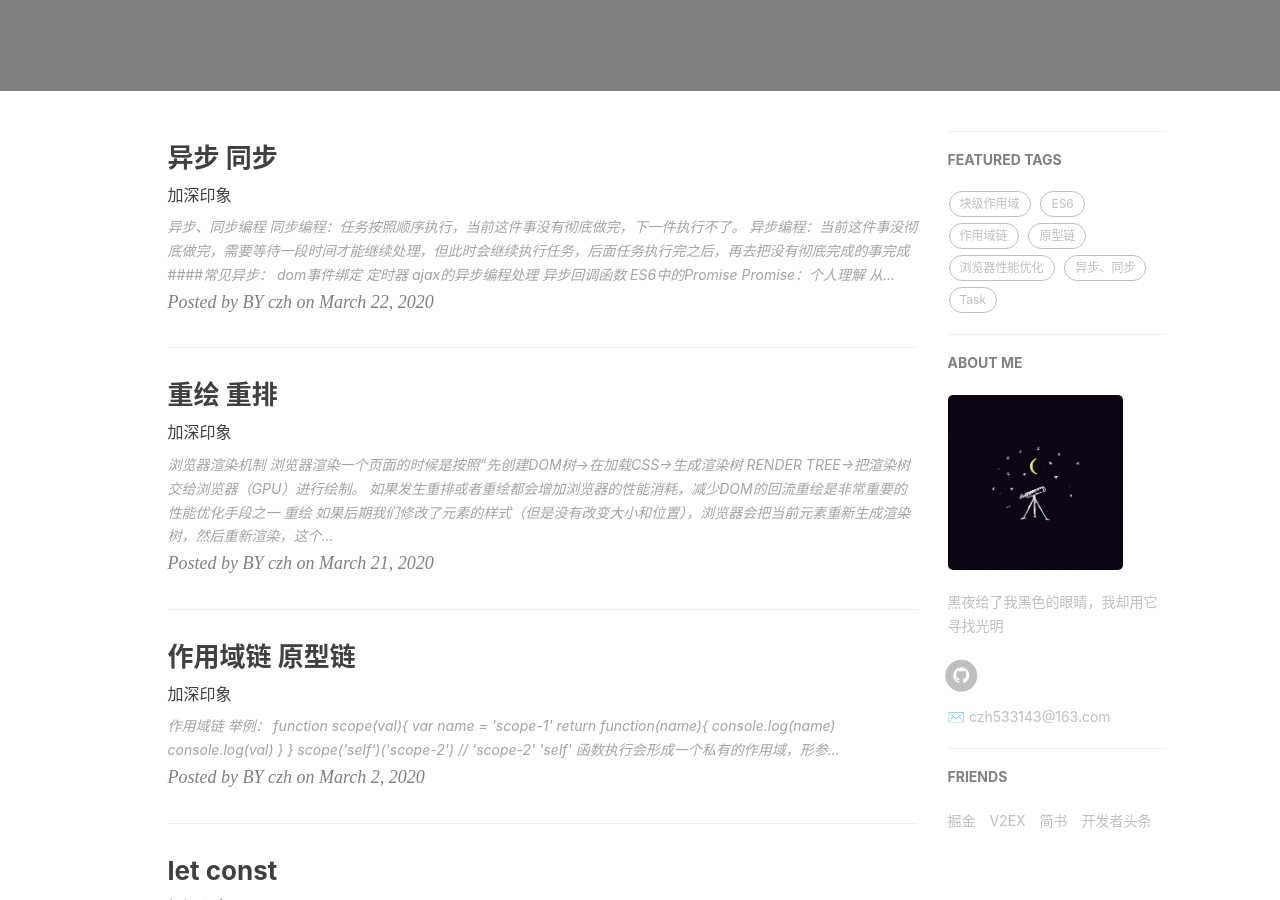
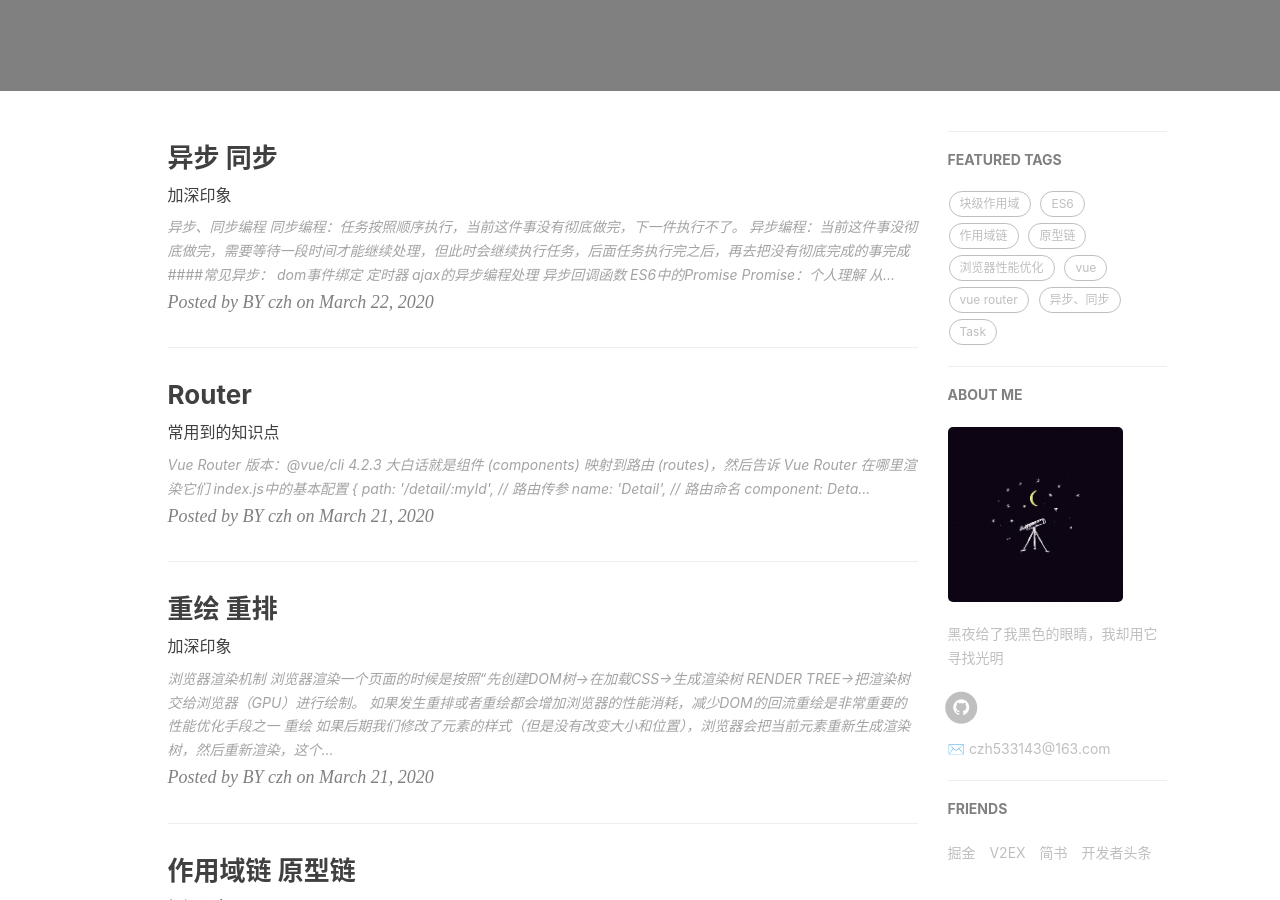
Before and after one commit to Bittersweet-Chocolate/Bittersweet-Chocolate.github.io, a Jekyll site: the page built from index.html, in a window 1280 px wide and 900 px high, scrolled down 327 px. Built offline with Jekyll 4.4.1, drawn with Linux system fonts in a browser that asks for light colours; nearby versions of some CDN libraries; the list of posts is cut into pages by our own code; comment, search, counter and statistics services are not loaded.

Commit message:
博客及个人介绍

````diff
--- /dev/null
+++ b/_posts/Vue/2021-3-24-Router.md
@@ -0,0 +1,102 @@
+---
+layout:     post
+title:      Router
+subtitle:   常用到的知识点
+date:       2020-3-21
+author:     BY czh
+header-img: img/desk.jpg
+catalog: true
+tags:
+    - vue
+    - vue router
+---
+
+###  Vue Router
+
+版本：@vue/cli 4.2.3
+
+大白话就是组件 (components) 映射到路由 (routes)，然后告诉 Vue Router 在哪里渲染它们
+
+index.js中的基本配置
+
+```
+{
+    path: '/detail/:myId', 	// 路由传参
+    name: 'Detail',   		// 路由命名
+    component: Detail, 		//使用组件
+  },
+```
+
+
+### 切换路由的方法
+
+#### 声明式导航
+
+基本属性：active-class、to也可以用v-bind来绑定
+
+* tag 代指当前路由被什么元素所包裹着
+* active-class 路由样式切换
+* to 指向的地址
+
+
+```
+<template>
+  <div>
+    <!-- 申明式导航 -->
+      <router-link to="/center" tag="div"
+       active-class="myactive"></router-link>
+  </div>
+</template>
+<style  scoped>
+.myactive{
+  color: red
+}
+</style>
+```
+
+#### 编程式导航及传递参数
+
+基本用法：
+
+* this.$router.push("/detail");   => 直接跳转
+* this.$router.push({name:''detail",params:{id:0}}) => 通过name跳转
+
+打印：`console.log(this.$router); `
+
+<img src="/img/projects/vue/router.png" width="300" height="250" alt="router"></a>
+
+##### 接收参数
+
+如传递参数：`this.$router.push({name:'',params:{myId:0}}) `
+
+###### 第一种：
+
+`this.$route.params.myId;   //==> 页面接收`
+
+缺点：在组件中使用 $route 会使之与其对应路由形成<font color=red>高度耦合</font>，从而使组件只能在某些特定的 URL 上使用，限制了其灵活性。
+
+###### 第二种：
+
+```
+//	修改路由配置
+router/index.js
+{
+    path: '/detail/:myId', //动态路由
+    name: 'Detail',
+    component: Detail,
+    props: true
+  },
+//路由页面获取信息
+props:['myid'],
+```
+<font color=red>拓展</font>
+
+```
+//路由页面获取信息
+props:{
+	//==> props 可作为对象设定传递参数类型，以及是否必传
+	title: {
+		type: String, required: true
+	}
+}
+```
````
Also changed, not shown: about.html (+6 -5 lines), img/projects/vue/router.png (added).
